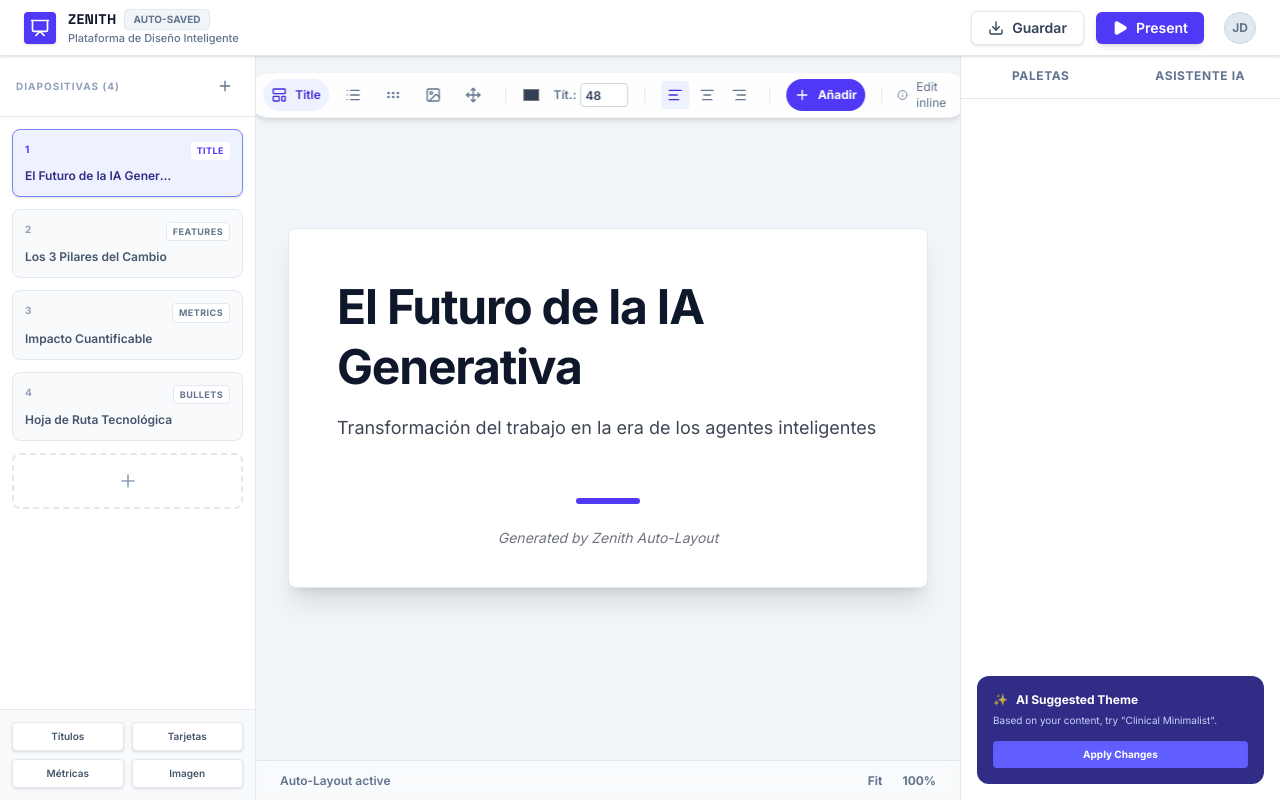
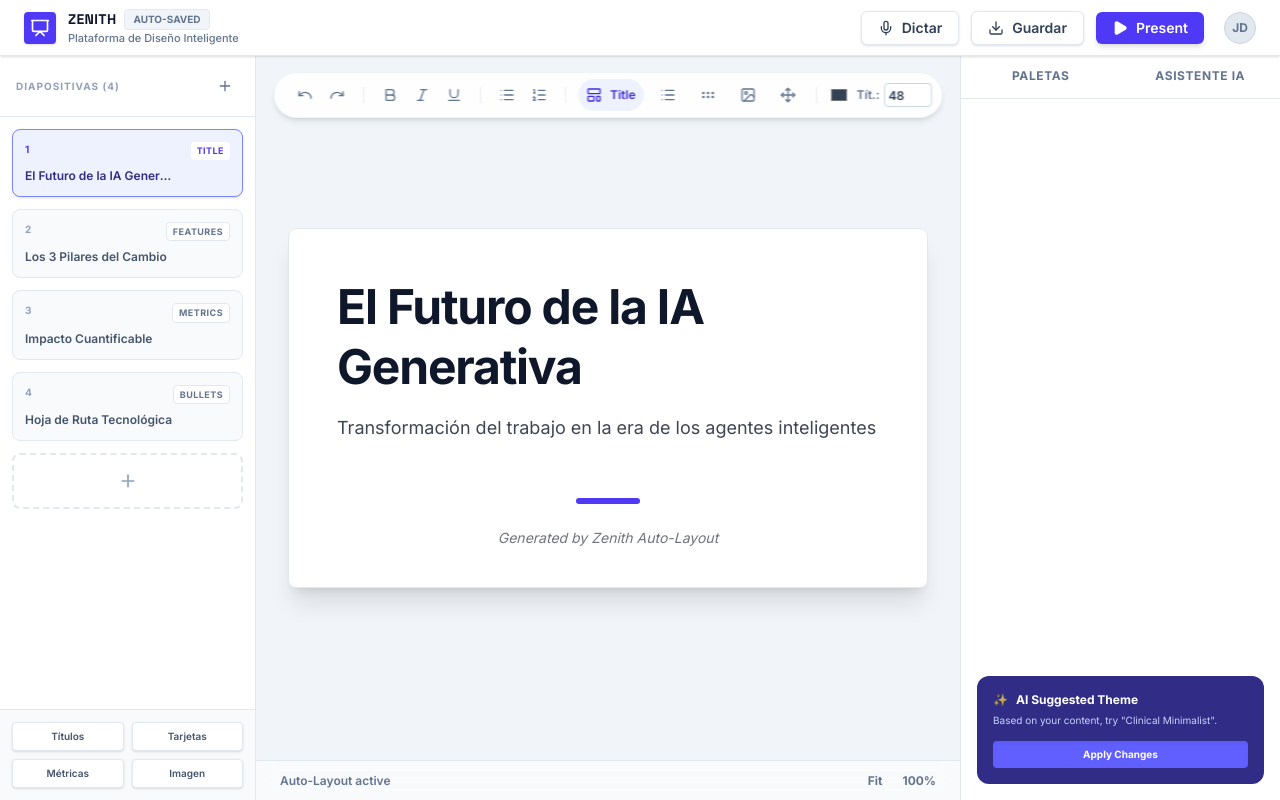
Before and after one commit to Romansiordia/Presenter-WebAPP, a React (Vite) app: page / in a window 1280 px wide. Built offline with nearby package versions, Linux system fonts and the light colour scheme; a web font is replaced by a local one.

Commit message:
feat: add speech-to-text and slide editor tools
- Integrate speech-to-text dictation via new DictationButton
- Add text formatting and undo/redo controls to slide canvas
- Implement backend server for AI-powered slide generation

```diff
--- a/src/App.tsx
+++ b/src/App.tsx
@@ -4,10 +4,12 @@ import { LeftSidebar } from './components/LeftSidebar';
 import { RightSidebar } from './components/RightSidebar';
 import { SlideCanvas } from './components/SlideCanvas';
 import { PresentationView } from './components/PresentationView';
+import { Slide } from './types';
 
 export default function App() {
   const {
     slides,
+    setSlides,
     currentSlideId,
     setCurrentSlideId,
     currentTheme,
@@ -28,9 +30,18 @@ export default function App() {
     handleAiSubmit,
   } = usePresentation();
 
+  const handleSlideGenerated = (newSlide: Slide) => {
+    setSlides(prev => [...prev, newSlide]);
+    setCurrentSlideId(newSlide.id);
+  };
+
   return (
     <div className="flex flex-col h-screen overflow-hidden font-sans bg-slate-50 text-slate-900">
-      <Header onEnterPreview={() => setIsPreviewMode(true)} slides={slides} />
+      <Header
+        onEnterPreview={() => setIsPreviewMode(true)}
+        slides={slides}
+        onSlideGenerated={handleSlideGenerated}
+      />
 
       <div className="flex flex-1 overflow-hidden">
         <LeftSidebar
--- /dev/null
+++ b/src/components/DictationButton.tsx
@@ -0,0 +1,100 @@
+import { useState, useCallback, useRef } from 'react';
+import { Mic, Loader2 } from 'lucide-react';
+import { Slide } from '../types';
+
+interface DictationButtonProps {
+  onSlideGenerated: (slide: Slide) => void;
+}
+
+export function DictationButton({ onSlideGenerated }: DictationButtonProps) {
+  const [isRecording, setIsRecording] = useState(false);
+  const [isGenerating, setIsGenerating] = useState(false);
+  const recognitionRef = useRef<any>(null);
+
+  const startDictation = useCallback(() => {
+    // @ts-ignore
+    const SpeechRecognition = window.SpeechRecognition || window.webkitSpeechRecognition;
+    if (!SpeechRecognition) {
+      alert("Tu navegador no soporta la API de reconocimiento de voz. Intenta usar Chrome.");
+      return;
+    }
+
+    const recognition = new SpeechRecognition();
+    recognition.lang = 'es-ES'; // Spanish by default as per conversation
+    recognition.continuous = false;
+    recognition.interimResults = false;
+
+    recognition.onstart = () => {
+      setIsRecording(true);
+    };
+
+    recognition.onresult = async (event: any) => {
+      const transcript = event.results[0][0].transcript;
+      setIsRecording(false);
+      setIsGenerating(true);
+
+      try {
+        const response = await fetch('/api/generate-slide', {
+          method: 'POST',
+          headers: {
+            'Content-Type': 'application/json',
+          },
+          body: JSON.stringify({ prompt: transcript }),
+        });
+
+        if (!response.ok) {
+          throw new Error('Error al generar la diapositiva');
+        }
+
+        const slideData = await response.json();
+        onSlideGenerated(slideData);
+      } catch (error) {
+        console.error(error);
+        alert("Hubo un error al procesar el dictado.");
+      } finally {
+        setIsGenerating(false);
+      }
+    };
+
+    recognition.onerror = (event: any) => {
+      console.error("Speech recognition error", event.error);
+      setIsRecording(false);
+      alert("Error en el reconocimiento de voz: " + event.error);
+    };
+
+    recognition.onend = () => {
+      setIsRecording(false);
+    };
+
+    recognitionRef.current = recognition;
+    recognition.start();
+  }, [onSlideGenerated]);
+
+  const stopDictation = useCallback(() => {
+    if (recognitionRef.current) {
+      recognitionRef.current.stop();
+    }
+  }, []);
+
+  return (
+    <button
+      onClick={isRecording ? stopDictation : startDictation}
+      disabled={isGenerating}
+      className={`flex items-center space-x-2 px-4 py-1.5 rounded-md text-sm font-semibold transition-colors shadow-sm ${
+        isRecording
+          ? 'bg-red-50 text-red-600 border border-red-200 hover:bg-red-100 animate-pulse'
+          : isGenerating
+            ? 'bg-slate-100 text-slate-500 border border-slate-200 cursor-not-allowed'
+            : 'bg-white border border-slate-200 hover:bg-slate-50 text-slate-700'
+      }`}
+      title="Dictar una diapositiva nueva"
+    >
+      {isGenerating ? (
+        <Loader2 className="w-4 h-4 animate-spin" />
+      ) : (
+        <Mic className="w-4 h-4" />
+      )}
+      <span>{isRecording ? 'Escuchando...' : isGenerating ? 'Generando...' : 'Dictar'}</span>
+    </button>
+  );
+}
--- a/src/components/Header.tsx
+++ b/src/components/Header.tsx
@@ -1,13 +1,15 @@
 import { Presentation, Play, Download } from 'lucide-react';
 import { Slide } from '../types';
 import { exportToPowerPoint } from '../lib/export';
+import { DictationButton } from './DictationButton';
 
 interface HeaderProps {
   onEnterPreview: () => void;
   slides: Slide[];
+  onSlideGenerated?: (slide: Slide) => void;
 }
 
-export function Header({ onEnterPreview, slides }: HeaderProps) {
+export function Header({ onEnterPreview, slides, onSlideGenerated }: HeaderProps) {
   return (
     <header className="flex items-center justify-between px-6 h-14 bg-white border-b border-slate-200 shrink-0 z-20 shadow-sm">
       <div className="flex items-center space-x-3">
@@ -24,6 +26,8 @@ export function Header({ onEnterPreview, slides }: HeaderProps) {
       </div>
 
       <div className="flex items-center space-x-3">
+        {onSlideGenerated && <DictationButton onSlideGenerated={onSlideGenerated} />}
+
         <div className="relative group">
           <button
             className="flex items-center space-x-2 bg-white border border-slate-200 hover:bg-slate-50 px-4 py-1.5 rounded-md text-sm font-semibold text-slate-700 transition-colors shadow-sm"
--- a/src/components/SlideCanvas.tsx
+++ b/src/components/SlideCanvas.tsx
@@ -1,4 +1,4 @@
-import { Info, Sparkle, LayoutTemplate, List, GripHorizontal, BarChart2, Image as ImageIcon, Move, Plus, Type, CreditCard, X, AlignLeft, AlignCenter, AlignRight } from 'lucide-react';
+import { Info, Sparkle, LayoutTemplate, List, GripHorizontal, BarChart2, Image as ImageIcon, Move, Plus, Type, CreditCard, X, AlignLeft, AlignCenter, AlignRight, Undo, Redo, Bold, Italic, Underline, ListOrdered } from 'lucide-react';
 import { Slide, Theme, SlideLayout, CanvasElement, ElementType } from '../types';
 import { DynamicIcon } from './DynamicIcon';
 import { motion } from 'motion/react';
@@ -43,13 +43,53 @@ export function SlideCanvas({ activeSlide, theme, onTextChange }: SlideCanvasPro
     onTextChange('elements', elements.filter(el => el.id !== id));
   };
 
+  const executeCommand = (command: string, value?: string) => {
+    document.execCommand(command, false, value);
+  };
+
   return (
     <main className="flex-1 bg-slate-100 flex flex-col relative overflow-hidden">
       {/* Contextual Toolbar */}
-      <div className="absolute top-4 left-1/2 -translate-x-1/2 bg-white/90 backdrop-blur-md shadow-md border border-slate-200/50 rounded-full px-4 py-1.5 flex items-center gap-2 z-30">
+      <div className="absolute top-4 left-1/2 -translate-x-1/2 bg-white/90 backdrop-blur-md shadow-md border border-slate-200/50 rounded-full px-4 py-1.5 flex items-center gap-2 z-30 overflow-x-auto max-w-[95%]">
+        <div className="flex items-center gap-1 shrink-0">
+          <button onClick={() => executeCommand('undo')} className="p-1.5 text-slate-500 hover:bg-slate-100 rounded transition-colors" title="Deshacer">
+            <Undo className="w-4 h-4" />
+          </button>
+          <button onClick={() => executeCommand('redo')} className="p-1.5 text-slate-500 hover:bg-slate-100 rounded transition-colors" title="Rehacer">
+            <Redo className="w-4 h-4" />
+          </button>
+        </div>
+
+        <div className="h-4 w-[1px] bg-slate-200 mx-1 shrink-0"></div>
+
+        <div className="flex items-center gap-1 shrink-0">
+          <button onClick={() => executeCommand('bold')} className="p-1.5 text-slate-500 hover:bg-slate-100 rounded transition-colors" title="Negrita">
+            <Bold className="w-4 h-4" />
+          </button>
+          <button onClick={() => executeCommand('italic')} className="p-1.5 text-slate-500 hover:bg-slate-100 rounded transition-colors" title="Cursiva">
+            <Italic className="w-4 h-4" />
+          </button>
+          <button onClick={() => executeCommand('underline')} className="p-1.5 text-slate-500 hover:bg-slate-100 rounded transition-colors" title="Subrayado">
+            <Underline className="w-4 h-4" />
+          </button>
+        </div>
+
+        <div className="h-4 w-[1px] bg-slate-200 mx-1 shrink-0"></div>
+
+        <div className="flex items-center gap-1 shrink-0">
+          <button onClick={() => executeCommand('insertUnorderedList')} className="p-1.5 text-slate-500 hover:bg-slate-100 rounded transition-colors" title="Viñetas">
+            <List className="w-4 h-4" />
+          </button>
+          <button onClick={() => executeCommand('insertOrderedList')} className="p-1.5 text-slate-500 hover:bg-slate-100 rounded transition-colors" title="Lista numerada">
+            <ListOrdered className="w-4 h-4" />
+          </button>
+        </div>
+
+        <div className="h-4 w-[1px] bg-slate-200 mx-1 shrink-0"></div>
+
         <button
           onClick={() => handleLayoutChange('title')}
-          className={`p-2 rounded-full transition-colors flex items-center gap-2 text-xs font-semibold ${activeSlide.layout === 'title' ? 'bg-indigo-50 text-indigo-700' : 'text-slate-500 hover:text-indigo-600 hover:bg-slate-50'}`}
+          className={`p-2 rounded-full transition-colors flex items-center gap-2 text-xs font-semibold shrink-0 ${activeSlide.layout === 'title' ? 'bg-indigo-50 text-indigo-700' : 'text-slate-500 hover:text-indigo-600 hover:bg-slate-50'}`}
           title="Portada"
         >
           <LayoutTemplate className="w-4 h-4" />
@@ -57,7 +97,7 @@ export function SlideCanvas({ activeSlide, theme, onTextChange }: SlideCanvasPro
         </button>
         <button
           onClick={() => handleLayoutChange('bullets')}
-          className={`p-2 rounded-full transition-colors flex items-center gap-2 text-xs font-semibold ${activeSlide.layout === 'bullets' ? 'bg-indigo-50 text-indigo-700' : 'text-slate-500 hover:text-indigo-600 hover:bg-slate-50'}`}
+          className={`p-2 rounded-full transition-colors flex items-center gap-2 text-xs font-semibold shrink-0 ${activeSlide.layout === 'bullets' ? 'bg-indigo-50 text-indigo-700' : 'text-slate-500 hover:text-indigo-600 hover:bg-slate-50'}`}
           title="Lista"
         >
           <List className="w-4 h-4" />
@@ -65,7 +105,7 @@ export function SlideCanvas({ activeSlide, theme, onTextChange }: SlideCanvasPro
         </button>
         <button
           onClick={() => handleLayoutChange('features')}
-          className={`p-2 rounded-full transition-colors flex items-center gap-2 text-xs font-semibold ${activeSlide.layout === 'features' ? 'bg-indigo-50 text-indigo-700' : 'text-slate-500 hover:text-indigo-600 hover:bg-slate-50'}`}
+          className={`p-2 rounded-full transition-colors flex items-center gap-2 text-xs font-semibold shrink-0 ${activeSlide.layout === 'features' ? 'bg-indigo-50 text-indigo-700' : 'text-slate-500 hover:text-indigo-600 hover:bg-slate-50'}`}
           title="Tarjetas"
         >
           <GripHorizontal className="w-4 h-4" />
@@ -73,7 +113,7 @@ export function SlideCanvas({ activeSlide, theme, onTextChange }: SlideCanvasPro
         </button>
         <button
           onClick={() => handleLayoutChange('image')}
-          className={`p-2 rounded-full transition-colors flex items-center gap-2 text-xs font-semibold ${activeSlide.layout === 'image' ? 'bg-indigo-50 text-indigo-700' : 'text-slate-500 hover:text-indigo-600 hover:bg-slate-50'}`}
+          className={`p-2 rounded-full transition-colors flex items-center gap-2 text-xs font-semibold shrink-0 ${activeSlide.layout === 'image' ? 'bg-indigo-50 text-indigo-700' : 'text-slate-500 hover:text-indigo-600 hover:bg-slate-50'}`}
           title="Imagen"
         >
           <ImageIcon className="w-4 h-4" />
@@ -81,20 +121,23 @@ export function SlideCanvas({ activeSlide, theme, onTextChange }: SlideCanvasPro
         </button>
         <button
           onClick={() => handleLayoutChange('freeform')}
-          className={`p-2 rounded-full transition-colors flex items-center gap-2 text-xs font-semibold ${activeSlide.layout === 'freeform' ? 'bg-indigo-50 text-indigo-700' : 'text-slate-500 hover:text-indigo-600 hover:bg-slate-50'}`}
+          className={`p-2 rounded-full transition-colors flex items-center gap-2 text-xs font-semibold shrink-0 ${activeSlide.layout === 'freeform' ? 'bg-indigo-50 text-indigo-700' : 'text-slate-500 hover:text-indigo-600 hover:bg-slate-50'}`}
           title="Libre"
         >
           <Move className="w-4 h-4" />
           {activeSlide.layout === 'freeform' && <span>Libre</span>}
         </button>
-        <div className="h-4 w-[1px] bg-slate-200 mx-2"></div>
-        <div className="flex items-center gap-3">
+        <div className="h-4 w-[1px] bg-slate-200 mx-1 shrink-0"></div>
+        <div className="flex items-center gap-2 shrink-0">
           <label className="flex items-center gap-1 text-xs font-semibold text-slate-500 cursor-pointer" title="Color de texto">
             <span className="sr-only">Color</span>
             <input
               type="color"
               value={activeSlide.textColor || "#334155"}
-              onChange={(e) => onTextChange('textColor', e.target.value)}
+              onChange={(e) => {
+                onTextChange('textColor', e.target.value);
+                executeCommand('foreColor', e.target.value);
+              }}
               className="w-5 h-5 p-0 border-0 rounded overflow-hidden cursor-pointer bg-transparent"
             />
           </label>
@@ -110,32 +153,32 @@ export function SlideCanvas({ activeSlide, theme, onTextChange }: SlideCanvasPro
             />
           </label>
         </div>
-        <div className="h-4 w-[1px] bg-slate-200 mx-2"></div>
-        <div className="flex items-center gap-1">
+        <div className="h-4 w-[1px] bg-slate-200 mx-1 shrink-0"></div>
+        <div className="flex items-center gap-1 shrink-0">
           <button
-            onClick={() => onTextChange('textAlign', 'left')}
+            onClick={() => { onTextChange('textAlign', 'left'); executeCommand('justifyLeft'); }}
             className={`p-1.5 rounded transition-colors ${activeSlide.textAlign === 'left' || !activeSlide.textAlign ? 'bg-indigo-50 text-indigo-700' : 'text-slate-500 hover:bg-slate-100'}`}
             title="Alinear a la izquierda"
           >
             <AlignLeft className="w-4 h-4" />
           </button>
           <button
-            onClick={() => onTextChange('textAlign', 'center')}
+            onClick={() => { onTextChange('textAlign', 'center'); executeCommand('justifyCenter'); }}
             className={`p-1.5 rounded transition-colors ${activeSlide.textAlign === 'center' ? 'bg-indigo-50 text-indigo-700' : 'text-slate-500 hover:bg-slate-100'}`}
             title="Centrar"
           >
             <AlignCenter className="w-4 h-4" />
           </button>
           <button
-            onClick={() => onTextChange('textAlign', 'right')}
+            onClick={() => { onTextChange('textAlign', 'right'); executeCommand('justifyRight'); }}
             className={`p-1.5 rounded transition-colors ${activeSlide.textAlign === 'right' ? 'bg-indigo-50 text-indigo-700' : 'text-slate-500 hover:bg-slate-100'}`}
             title="Alinear a la derecha"
           >
             <AlignRight className="w-4 h-4" />
           </button>
         </div>
-        <div className="h-4 w-[1px] bg-slate-200 mx-2"></div>
-        <div className="relative">
+        <div className="h-4 w-[1px] bg-slate-200 mx-1 shrink-0"></div>
+        <div className="relative shrink-0">
           <button
             onClick={() => setShowAddMenu(!showAddMenu)}
             className="p-2 rounded-full transition-colors flex items-center gap-2 text-xs font-bold text-white bg-indigo-600 hover:bg-indigo-700"
@@ -146,7 +189,7 @@ export function SlideCanvas({ activeSlide, theme, onTextChange }: SlideCanvasPro
           </button>
 
           {showAddMenu && (
-            <div className="absolute top-full left-0 mt-2 bg-white rounded-xl shadow-xl border border-slate-200 w-48 overflow-hidden z-50">
+            <div className="absolute top-full right-0 mt-2 bg-white rounded-xl shadow-xl border border-slate-200 w-48 overflow-hidden z-50">
               <button
                 onClick={() => handleAddElement('text')}
                 className="w-full text-left px-4 py-3 hover:bg-slate-50 flex items-center gap-3 text-sm font-semibold text-slate-700 border-b border-slate-100"
```
Also changed, not shown: package.json (+4 -3 lines), server.ts (added, +103 -0 lines), 1 other file (tests, documents, lock files or other folders).
